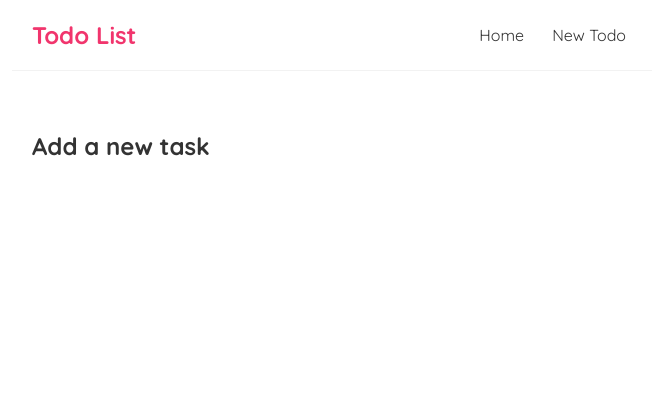
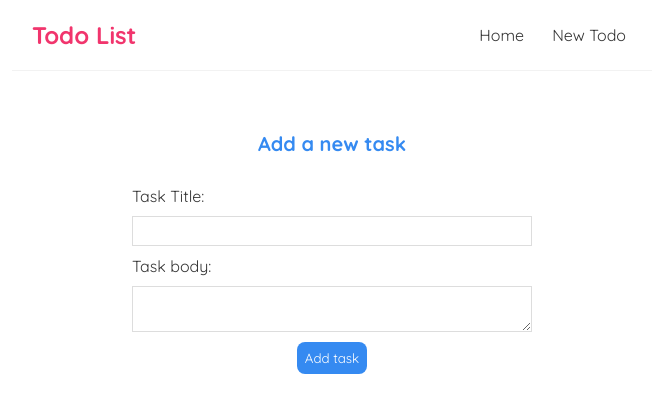
Before and after one commit to Jehonathan1/react-todo-api, a React (Vite) app: page /create in a window 1280 px wide. Shown: the top 412 px of the page, without its empty margins (308-965 px from the left). Built offline with nearby package versions, Linux system fonts and the light colour scheme.

Commit message:
added create task page

```diff
--- a/src/index.css
+++ b/src/index.css
@@ -56,3 +56,44 @@
 .task-preview a {
   text-decoration: none;
 }
+
+.task-details h2 {
+  font-size: 30px;
+  color: #358af1;
+  margin-bottom: 10px;
+}
+.task-details div {
+  margin: 20px 0;
+}
+
+/* create new blog form */
+.create {
+  max-width: 400px;
+  margin: 0 auto;
+  text-align: center;
+}
+.create label {
+  text-align: left;
+  display: block;
+}
+.create h2 {
+  font-size: 20px;
+  color: #358af1;
+  margin-bottom: 30px;
+}
+.create input, .create textarea, .create select {
+  width: 100%;
+  padding: 6px 10px;
+  margin: 10px 0;
+  border: 1px solid #ddd;
+  box-sizing: border-box;
+  display: block;
+}
+.create button {
+  background: #358af1;
+  color: #fff;
+  border: 0;
+  padding: 8px;
+  border-radius: 8px;
+  cursor: pointer;
+}
--- a/src/pages/Create.jsx
+++ b/src/pages/Create.jsx
@@ -1,7 +1,33 @@
+import { useState } from "react";
+
 const Create = () => {
+    const [title, setTitle] = useState(''); // update the title state upon change
+    const [body, setBody] = useState(''); // update the body state upon change
     return (
         <div className="create">
             <h2>Add a new task</h2>
+            <form>
+
+            <label>Task Title: </label>
+            <input
+                type="text"
+                required
+                value={title}
+                onChange = {(e) => setTitle(e.target.value)}
+            />
+
+            <label>Task body: </label>
+            <textarea
+                required
+                value={body}
+                onChange = {(e) => setBody(e.target.value)}
+            ></textarea>
+
+            <button>Add task</button>
+
+            <h4>{ title }</h4>
+            <p>{ body }</p>
+            </form>
         </div>
      );
 }
```
